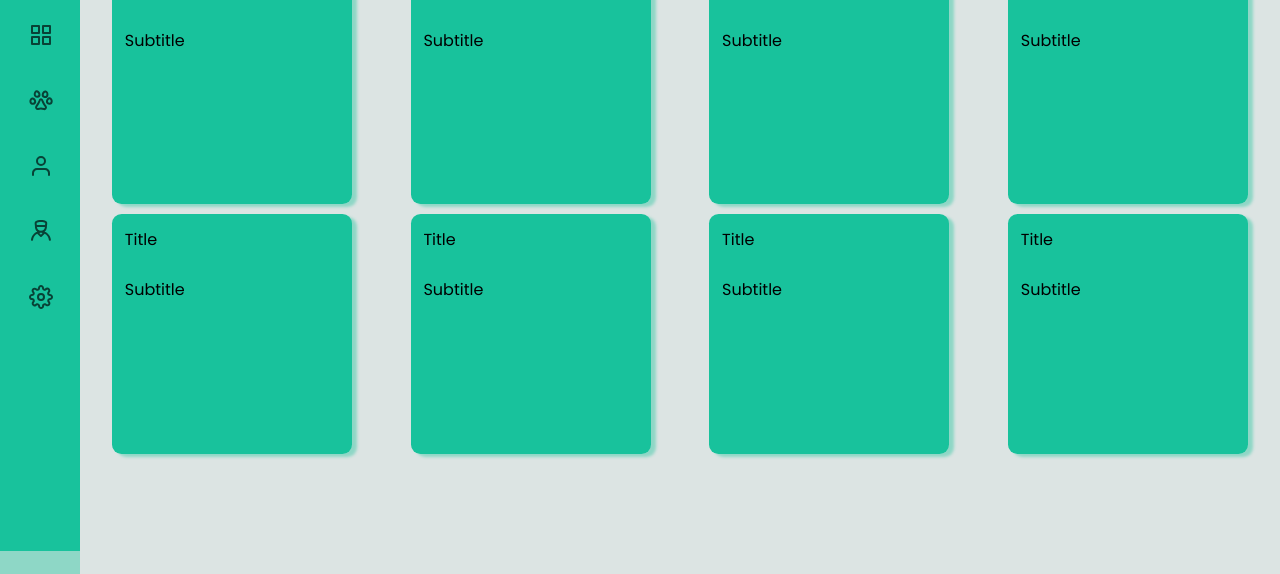
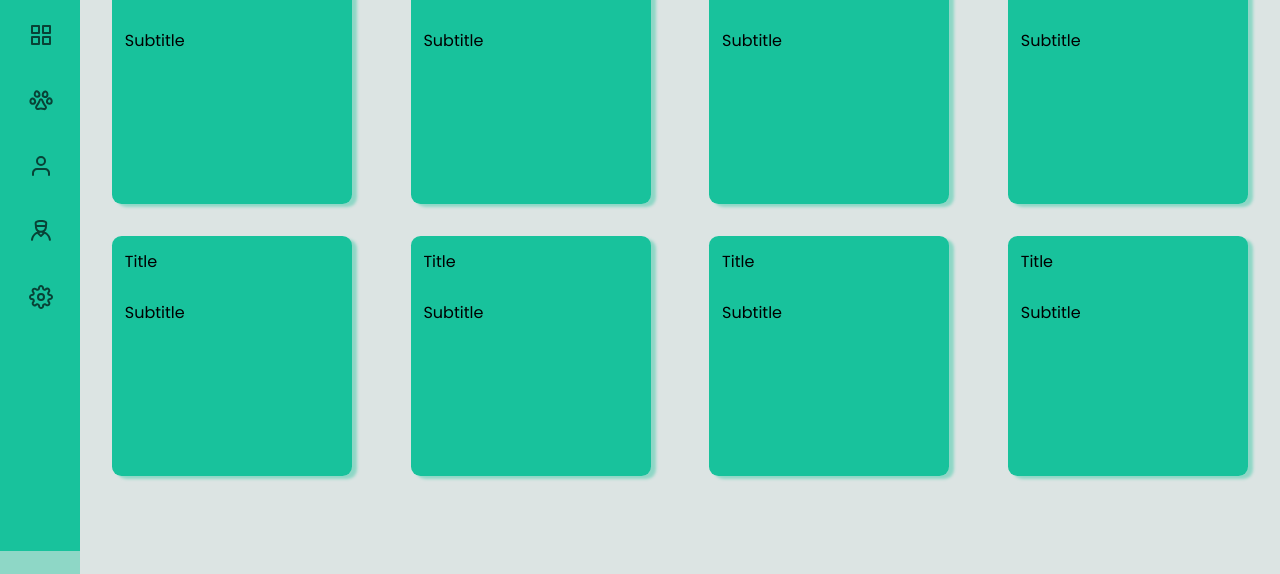
Before and after one commit to gosttavo/SideBar, a plain HTML site: page Index.html in a window 1280 px wide. Shown: the part 145-719 px from the top of the page. Drawn offline with Linux system fonts and the light colour scheme.

Commit message:
Update style.css

```diff
--- a/styles/style.css
+++ b/styles/style.css
@@ -208,8 +208,8 @@ input[type=search]{
     padding: 2rem;
     display: flex;
     flex-wrap: wrap;
-    gap: .6rem;
     justify-content: space-between;
+    gap: 2rem;
 }
 
 .card{
```
